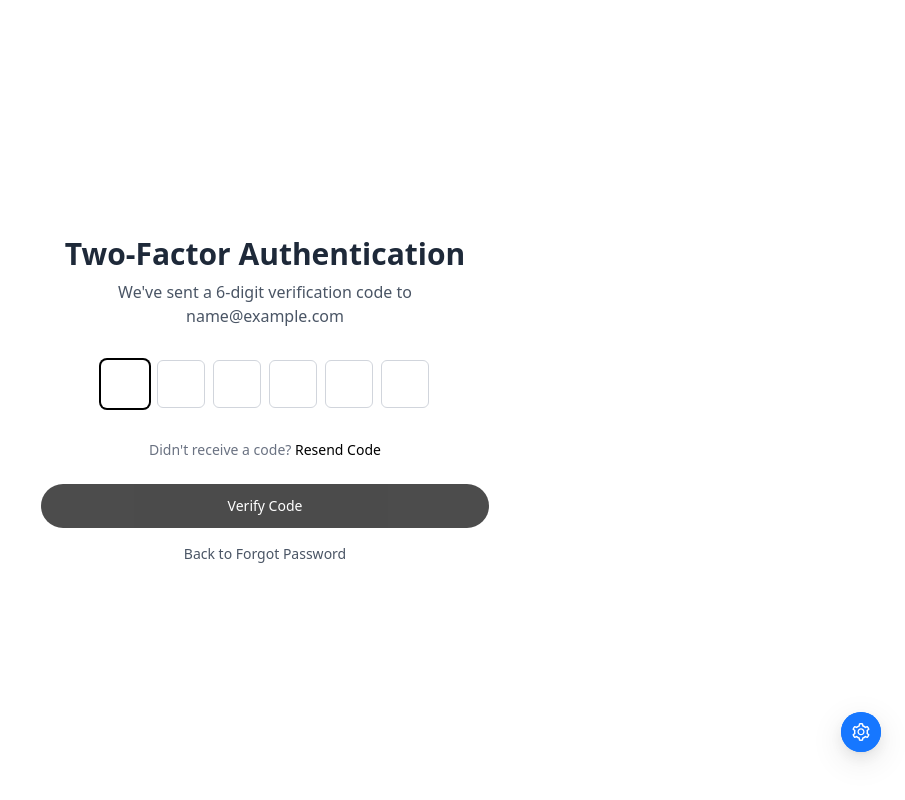
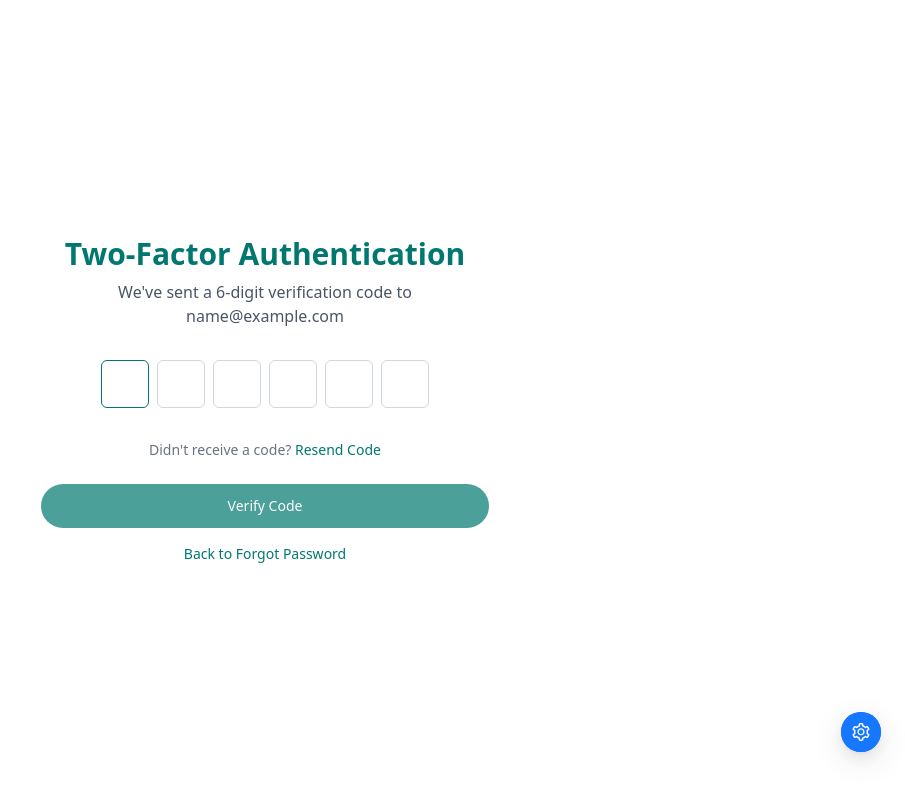
Before and after one commit to touchtopcompany/babaERP-pro, a React (Vite) app in the folder web/: page /forgot-password in a window 1280 px wide. Both pictures are taken after typing "name@example.com" into the empty fields and a click on the button "Send Reset Link". Shown: the whole page, without its empty margins (375-1280 px from the left). Built offline with nearby package versions, Linux system fonts and the light colour scheme; no server answers.

Commit message:
modifying the color view

```diff
--- a/web/src/features/auth/pages/forgot password/ForgotPassword.tsx
+++ b/web/src/features/auth/pages/forgot password/ForgotPassword.tsx
@@ -48,7 +48,7 @@ const handleSendLinkClick = (e: React.MouseEvent) => {
     <div className="min-h-screen bg-white flex items-center justify-center p-4">
       <div className="w-full max-w-md">
         <div className="text-center mb-8">
-          <h1 className="text-3xl font-bold text-gray-800 mb-2">Forgot Password</h1>
+          <h1 className="text-3xl font-bold text-teal-700 mb-2">Forgot Password</h1>
           <p className="text-gray-600">Enter your email to receive a password reset link</p>
         </div>
 
@@ -97,14 +97,14 @@ const handleSendLinkClick = (e: React.MouseEvent) => {
                 type="button"
                 onClick={handleSendLinkClick}
                 disabled={forgotPasswordMutation.isPending}
-                className="w-full flex justify-center py-3 px-4 bg-black text-white text-sm font-medium rounded-full hover:bg-black/90 focus:outline-none transition-colors duration-200 disabled:opacity-70 disabled:cursor-not-allowed"
+                className="w-full flex justify-center py-3 px-4 bg-teal-700 text-white text-sm font-medium rounded-full hover:bg-teal-700 focus:outline-none  transition-colors duration-200 disabled:opacity-70 disabled:cursor-not-allowed"
               >
                 {forgotPasswordMutation.isPending ? 'Sending...' : 'Send Reset Link'}
               </button>
 
               <Link
                 to="/login"
-                className="block w-full text-center text-sm text-gray-600 hover:text-gray-800 hover:underline"
+                className="block w-full text-center text-sm text-teal-700 hover:text-teal-800 hover:underline"
               >
                 Back to Sign In
               </Link>
--- a/web/src/features/auth/pages/reset-password/ResetPassword.tsx
+++ b/web/src/features/auth/pages/reset-password/ResetPassword.tsx
@@ -143,14 +143,14 @@ const ResetPassword = () => {
               <path strokeLinecap="round" strokeLinejoin="round" strokeWidth={2} d="M5 13l4 4L19 7" />
             </svg>
           </div>
-          <h2 className="text-2xl font-bold text-gray-900 mb-2">Password Reset Successful!</h2>
+          <h2 className="text-2xl font-bold text-teal-700 mb-2">Password Reset Successful!</h2>
           <p className="text-gray-600 mb-8">
             Your password has been updated successfully. You will be redirected to the login page shortly.
           </p>
           <div className="mt-6">
             <div className="relative">
               <div className="overflow-hidden h-2 text-xs flex rounded bg-gray-200">
-                <div className="animate-progress bg-green-500"></div>
+                <div className="animate-progress bg-teal-500"></div>
               </div>
             </div>
           </div>
@@ -163,7 +163,7 @@ const ResetPassword = () => {
     <div className="min-h-screen bg-white flex items-center justify-center p-4">
       <div className="w-full max-w-md">
         <div className="text-center mb-8">
-          <h1 className="text-3xl font-bold text-gray-800 mb-2">Reset Your Password</h1>
+          <h1 className="text-3xl font-bold text-teal-700 mb-2">Reset Your Password</h1>
           <p className="text-gray-600">
             Create a new password for <span className="font-medium">{email}</span>
           </p>
@@ -272,15 +272,24 @@ const ResetPassword = () => {
             <button
               type="submit"
               disabled={isSubmitting || !password || !confirmPassword}
-              className="w-full flex justify-center py-3 px-4 bg-black text-white text-sm font-medium rounded-full hover:bg-black/90 focus:outline-none transition-colors duration-200 disabled:opacity-70 disabled:cursor-not-allowed"
+              className="w-full flex justify-center py-3 px-4 bg-teal-600 text-white text-sm font-medium rounded-full hover:bg-teal-700 focus:outline-none transition-colors duration-200 disabled:opacity-70 disabled:cursor-not-allowed"
             >
-              {isSubmitting ? 'Resetting Password...' : 'Reset Password'}
+              {isSubmitting ? (
+                <div className="flex items-center justify-center space-x-2">
+                  <span>Resetting Password</span>
+                  <div className="flex space-x-1">
+                    <div className="w-1.5 h-1.5 rounded-full bg-white animate-bounce" style={{ animationDelay: '0ms' }}></div>
+                    <div className="w-1.5 h-1.5 rounded-full bg-white animate-bounce" style={{ animationDelay: '150ms' }}></div>
+                    <div className="w-1.5 h-1.5 rounded-full bg-white animate-bounce" style={{ animationDelay: '300ms' }}></div>
+                  </div>
+                </div>
+              ) : 'Reset Password'}
             </button>
 
             <button
               type="button"
               onClick={() => navigate('/login')}
-              className="block w-full text-center text-sm text-gray-600 hover:text-gray-800 hover:underline"
+              className="block w-full text-center text-sm text-teal-700 hover:text-teal-800 hover:underline"
               disabled={isSubmitting}
             >
               Back to Login
--- a/web/src/features/auth/pages/signin/Login.tsx
+++ b/web/src/features/auth/pages/signin/Login.tsx
@@ -110,7 +110,7 @@ const Login = () => {
         </div>
         <div className="w-full md:w-1/2 p-16">
           <div className="text-center mb-8">
-            <h1 className="text-3xl font-bold text-gray-800 mb-2">Welcome Back</h1>
+            <h1 className="text-3xl font-bold text-teal-700 mb-2">Welcome Back</h1>
             <p className="text-gray-600">Sign in to your account to continue</p>
           </div>
 
@@ -167,8 +167,8 @@ const Login = () => {
                 disabled={!isFormValid() || loginMutation.isPending}
                 className={`w-full flex justify-center py-3 px-4 border border-transparent rounded-full shadow-sm text-sm font-medium text-white ${
                   isFormValid()
-                    ? 'bg-black hover:bg-gray-800 focus:outline-none  focus:ring-black'
-                    : 'bg-gray-400 cursor-not-allowed'
+                    ? 'bg-teal-700 hover:bg-teal-700 focus:outline-none'
+                    : 'bg-teal-700 cursor-not-allowed'
                 }`}
               >
                 {loginMutation.isPending ? 'Signing in...' : 'Sign in'}
--- a/web/src/features/auth/pages/two-factor-auth/TwoFactorAuth.tsx
+++ b/web/src/features/auth/pages/two-factor-auth/TwoFactorAuth.tsx
@@ -168,7 +168,7 @@ const TwoFactorAuth = () => {
     <div className="min-h-screen bg-white flex items-center justify-center p-4">
       <div className="w-full max-w-md">
         <div className="text-center mb-8">
-          <h1 className="text-3xl font-bold text-gray-800 mb-2">Two-Factor Authentication</h1>
+          <h1 className="text-3xl font-bold text-teal-700 mb-2">Two-Factor Authentication</h1>
           <p className="text-gray-600">
             We've sent a 6-digit verification code to <span className="font-medium">{email}</span>
           </p>
@@ -196,9 +196,9 @@ const TwoFactorAuth = () => {
                 onPaste={handlePaste}
                 className={`w-12 h-12 text-2xl text-center border ${
                   error && !isLocked ? 'border-red-500' : 'border-gray-300'
-                } rounded-md focus:outline-none focus:ring-2 ${
-                  isLocked ? 'bg-gray-100 cursor-not-allowed' : ''
-                } focus:ring-black focus:border-transparent`}
+                } rounded-md focus:outline-none  focus:border-teal-700 ${
+                  isLocked ? 'bg-gray-100 cursor-not-allowed' : 'hover:border-teal-700'
+                }`}
                 autoComplete="off"
                 autoFocus={index === 0 && !isLocked}
                 disabled={isSubmitting || isLocked}
@@ -220,7 +220,7 @@ const TwoFactorAuth = () => {
                 Didn't receive a code?{' '}
                 <button
                   type="button"
-                  className="text-black hover:underline focus:outline-none disabled:opacity-50"
+                  className="text-teal-700 hover:text-teal-800 hover:underline focus:outline-none disabled:opacity-50"
                   onClick={handleResendCode}
                   disabled={isSubmitting}
                 >
@@ -234,7 +234,7 @@ const TwoFactorAuth = () => {
             <button
               type="submit"
               disabled={isSubmitting || code.some(digit => !digit)}
-              className="w-full flex justify-center py-3 px-4 bg-black text-white text-sm font-medium rounded-full hover:bg-black/90 focus:outline-none transition-colors duration-200 disabled:opacity-70 disabled:cursor-not-allowed"
+              className="w-full flex justify-center py-3 px-4 bg-teal-700 text-white text-sm font-medium rounded-full hover:bg-teal-700 focus:outline-none  transition-colors duration-200 disabled:opacity-70 disabled:cursor-not-allowed"
             >
               {isSubmitting ? 'Verifying...' : 'Verify Code'}
             </button>
@@ -242,7 +242,7 @@ const TwoFactorAuth = () => {
             <button
               type="button"
               onClick={() => navigate('/forgot-password')}
-              className="block w-full text-center text-sm text-gray-600 hover:text-gray-800 hover:underline"
+              className="block w-full text-center text-sm text-teal-700 hover:text-teal-800 hover:underline"
               disabled={isSubmitting}
             >
               Back to Forgot Password
```
